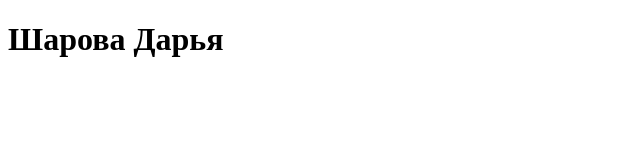
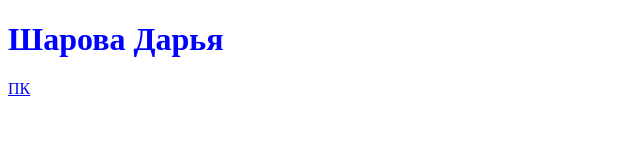
Before and after one commit to Da-shlePok/testgit, a plain HTML site: page index.html in a window 1280 px wide. Shown: the whole page, without its empty margins (0-640 px from the left). Drawn offline with Linux system fonts and the light colour scheme.

Commit message:
Update index.html
added a link

```diff
--- a/index.html
+++ b/index.html
@@ -4,10 +4,11 @@
 	<meta charset="UTF-8">
 	<meta name="viewport" content="width=device-width, initial-scale=1.0">
 	<title>Document</title>
-	<link rel="stylesheet" href="styles.css">
+	<link rel="stylesheet" href="style.css">
 </head>
 
 <body>
 	<h1>Шарова Дарья</h1>
+	<a href="https://www.dns-shop.ru/cart?share=ae3a09ac-dcdc-460a-8a9a-59fc613210df">ПК</a>
 </body>
 </html>
```
